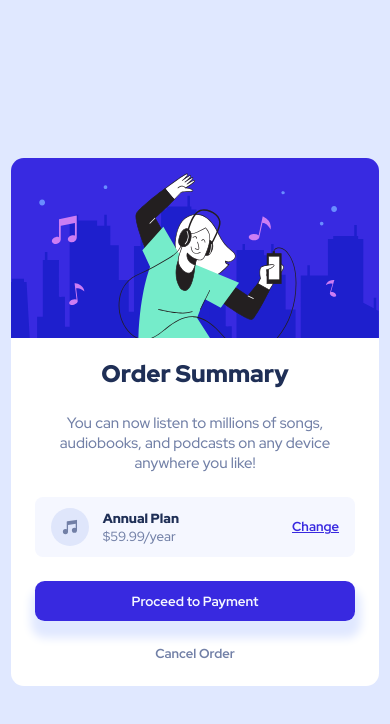
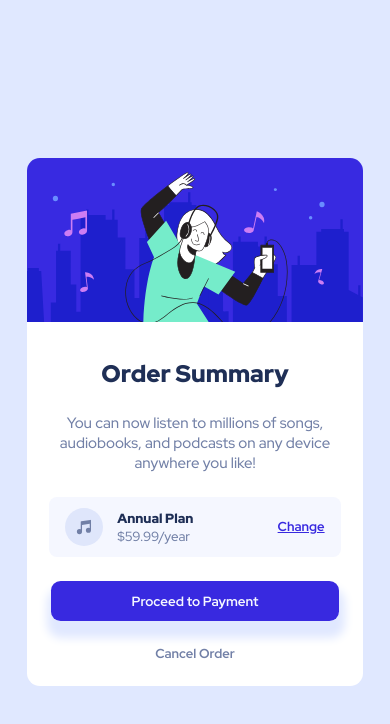
Before and after one commit to romzc/order-summary-component, a plain HTML site: page index.html in a window 390 px wide. Drawn offline with Linux system fonts and the light colour scheme.

Commit message:
modification in style.css, responsice query added

```diff
--- a/style.css
+++ b/style.css
@@ -87,6 +87,8 @@ main .plan-info {
 
     padding: 0.7rem 1rem 0.7rem 1rem;
     border-radius: 0.5rem;
+
+
 }
 
 .plan-info a {
@@ -152,7 +154,12 @@ button:hover {
 }
 
 
-
+@media (max-width: 450px) {
+    main {
+        width: 18rem;
+        height: auto;
+    }
+}
 
 
 
```
